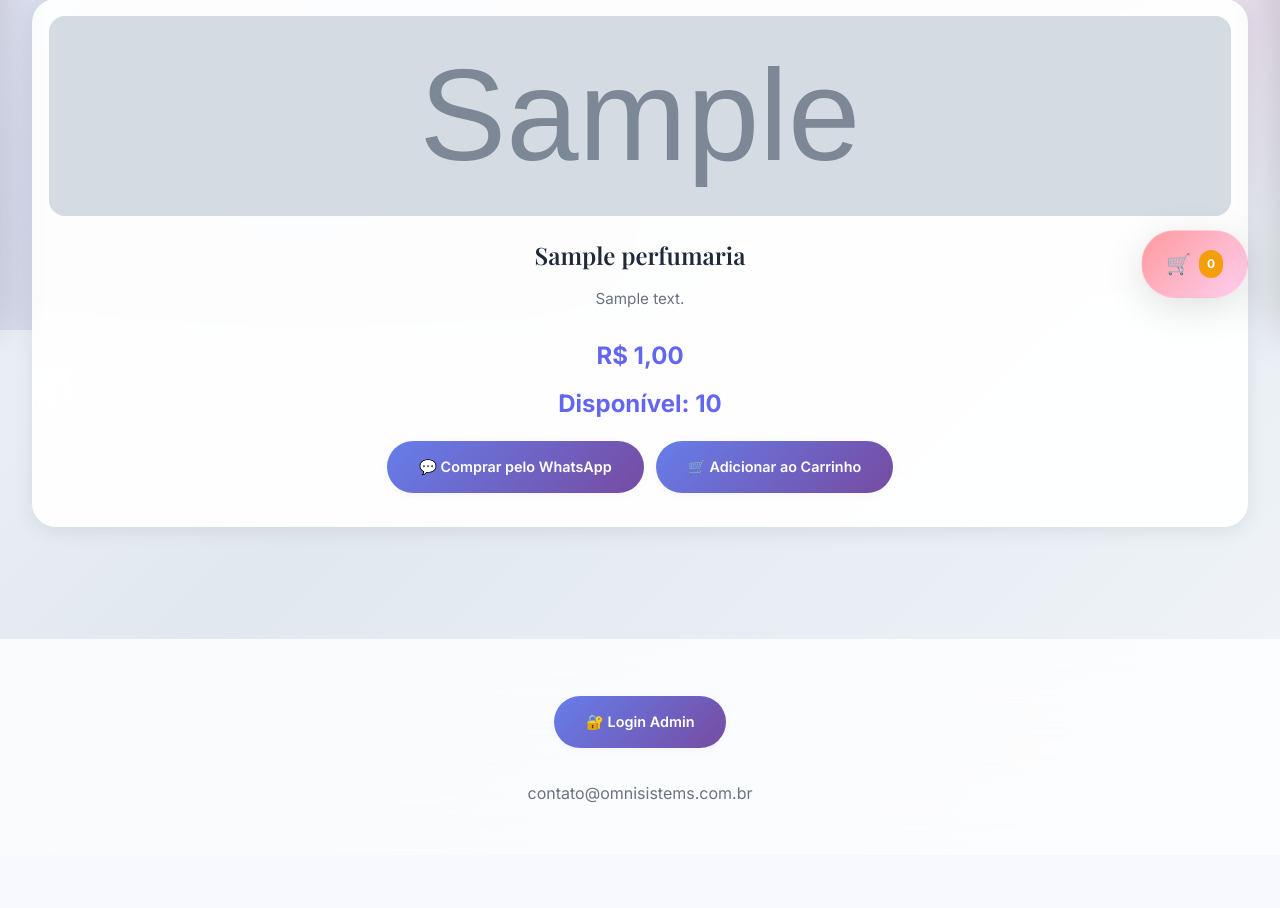
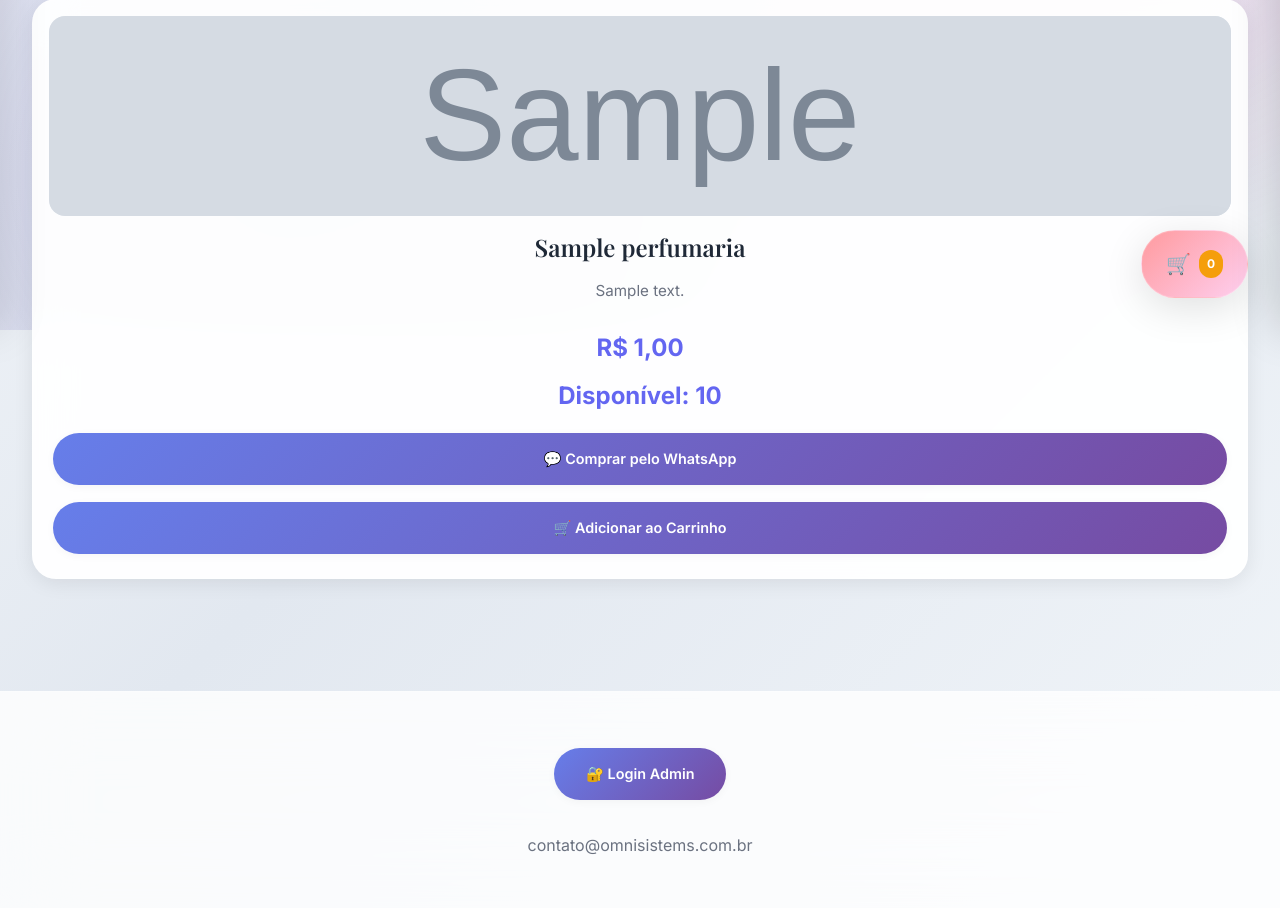
Before and after one commit to danilotec/sistema_bellafly, a Django app: page / in a window 1280 px wide. Shown: the part 470-1378 px from the top of the page. Before the commit the page ends 1272 px from the top, so only its background shows below. Run offline with Django 5.2, Linux system fonts and the light colour scheme; tables that the repository leaves empty hold one stand-in row (values such as "Sample post"); grey boxes marked "Sample" are stand-in pictures.

Commit message:
alinhamento

```diff
--- a/sistema_bellafly/static/css/style.css
+++ b/sistema_bellafly/static/css/style.css
@@ -377,6 +377,8 @@ header form button:active {
   position: relative;
   overflow: hidden;
   animation: fade-in-up 0.6s ease-out both;
+  display: flex;
+  flex-direction: column;
 }
 
 @keyframes fade-in-up {
```
